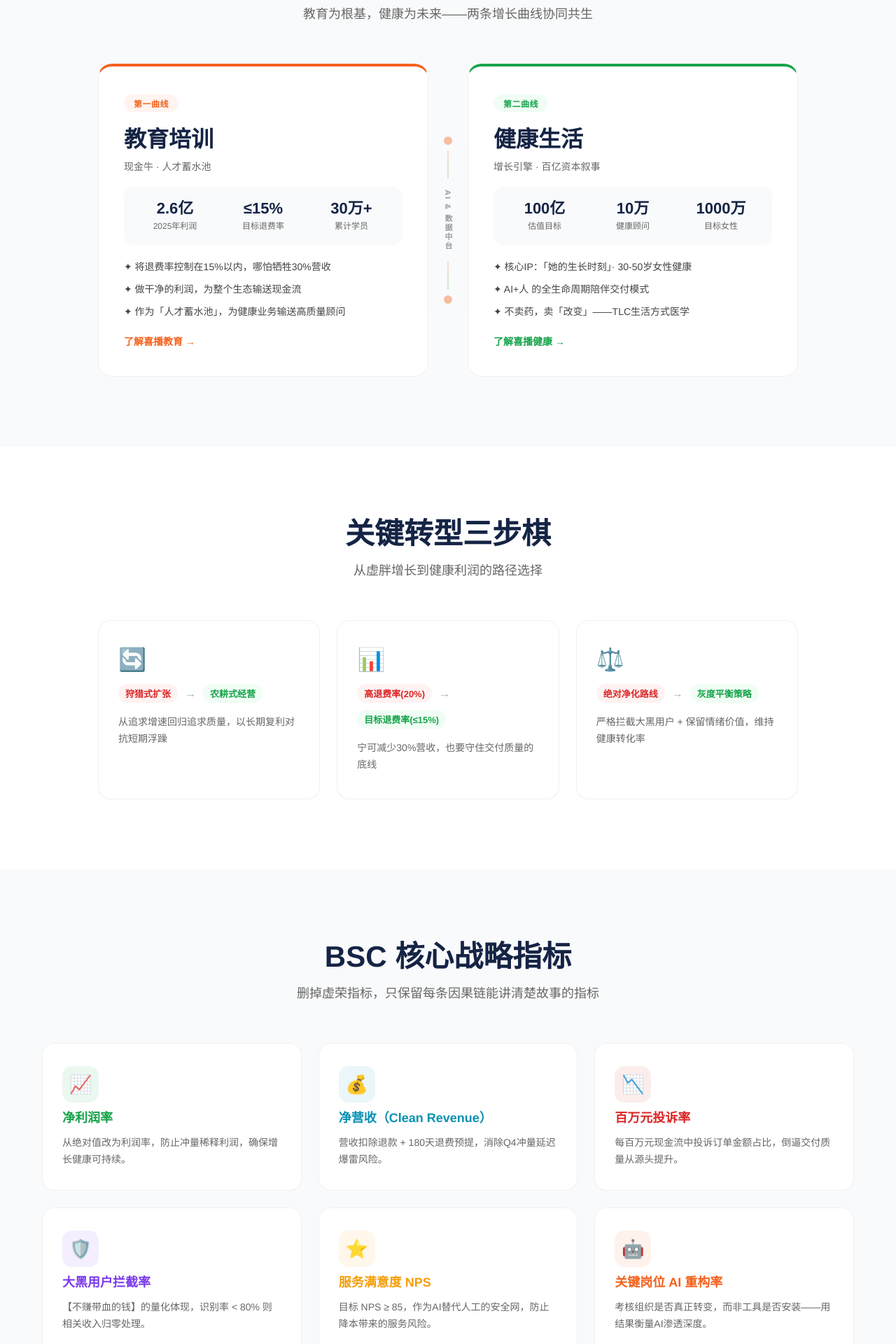
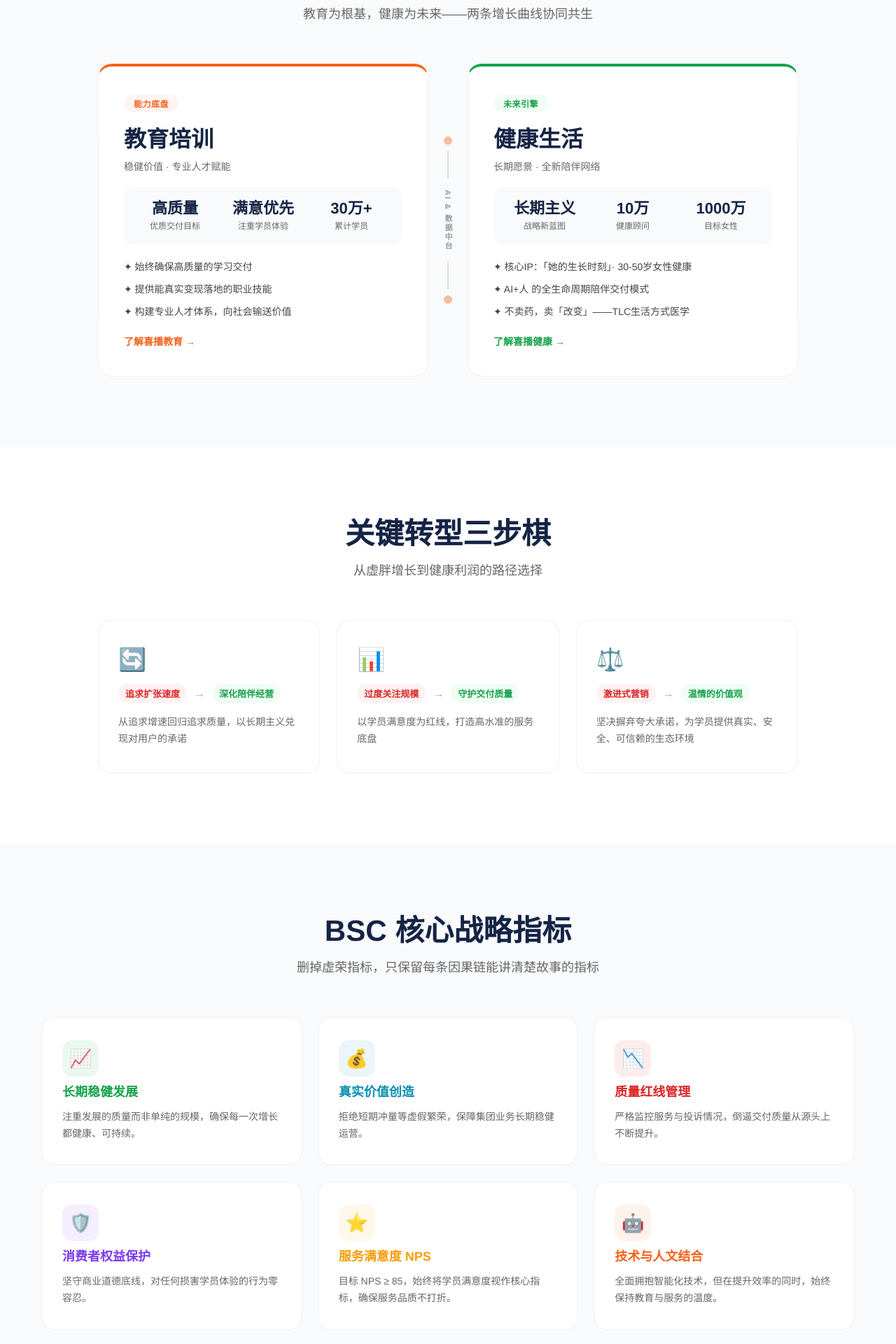
Before and after one commit to xibojituan-svg/xiboweb, a Next.js app: page /vision in a window 1280 px wide. Shown: the part 1580-3500 px from the top of the page at 70% size. Built offline with nearby package versions, Linux system fonts and the light colour scheme.

Commit message:
chore: 优化所有页面对外话术，去除内部视角商业词汇

```diff
--- a/src/app/community/page.tsx
+++ b/src/app/community/page.tsx
@@ -93,7 +93,7 @@ const students = [
         platform: "抖音 + 视频号",
         quote: "餐饮店老板做短视频，没想到比开店更赚钱。课里学的本地生活运营逻辑太实用了，现在店里的探店视频带来70%的新客流量。",
         works: ["成都美食探店系列", "餐饮创业心得", "本地生活运营课"],
-        highlight: "70%新客转化",
+        highlight: "70%新客来源",
     },
     {
         name: "孙碧云",
--- a/src/app/courses/audio-anchor/page.tsx
+++ b/src/app/courses/audio-anchor/page.tsx
@@ -54,7 +54,7 @@ export default function AudioAnchorPage() {
                         <div className={styles.card}>
                             <div className={styles.cardIcon}>💰</div>
                             <h3>变现通路</h3>
-                            <p>直通喜马拉雅 A+ 有声制作平台，助力订单转化。</p>
+                            <p>直通喜马拉雅 A+ 有声制作平台，助力接单变现。</p>
                         </div>
                     </div>
                 </div>
--- a/src/app/courses/video-edit/page.tsx
+++ b/src/app/courses/video-edit/page.tsx
@@ -67,7 +67,7 @@ export default function VideoEditPage() {
                             { t: "初阶：剪辑逻辑与基础", d: "软件安装环境、基本剪辑流程、素材整理技巧" },
                             { t: "中阶：镜头美学与调色", d: "色彩科学、分镜构图、音乐节奏卡点技术" },
                             { t: "高阶：特效制作与合成", d: "关键帧动画、遮罩黑科技、音效转场进阶" },
-                            { t: "终极：商业运营实战", d: "账号定位解析、文案脚本编写、发布推流秘籍" }
+                            { t: "终极：商业运营实战", d: "账号定位解析、文案脚本编写、内容发布运营" }
                         ].map((item, idx) => (
                             <div key={idx} style={{ padding: '24px', background: 'white', borderRadius: '12px', marginBottom: '16px', border: '1px solid #eee' }}>
                                 <h4 style={{ color: 'var(--primary)', marginBottom: '8px' }}>Module 0{idx + 1}</h4>
--- a/src/app/education/page.tsx
+++ b/src/app/education/page.tsx
@@ -199,9 +199,9 @@ export default function EducationPage() {
                         </div>
                         <div className={styles.grid}>
                             {[
-                                { icon: "🎯", title: "真实变现，零虚假承诺", desc: "所有课程以「学员实际变现」为核心KPI，公开真实收益截图与学员故事，不夸大、不承诺不切实际的收入目标。" },
+                                { icon: "🎯", title: "真实分享，零虚假承诺", desc: "所有课程以提升「学员真实收益」为核心目标，公开真实收益截图与学员故事，不夸大、不承诺不切实际的收入。" },
                                 { icon: "🧩", title: "体系化课程，分层精准匹配", desc: "按零基础、有基础、进阶三个层次设计学习路径，避免内容重复与信息轰炸，每个阶段目标清晰可验收。" },
-                                { icon: "🤝", title: "全程陪跑，资源直连平台", desc: "班主任全程督学，课程结束后对接喜马拉雅、抖音、小红书等头部平台的达人扶持计划，机会不断线。" },
+                                { icon: "🤝", title: "全程陪跑，海量平台资源", desc: "班主任全程督学，课程结束后助力对接喜马拉雅、抖音、小红书等头部平台的达人资源，机会不断线。" },
                             ].map((item, i) => (
                                 <div key={i} className={styles.card}>
                                     <div className={styles.cardIcon}>{item.icon}</div>
--- a/src/app/vision/page.tsx
+++ b/src/app/vision/page.tsx
@@ -48,38 +48,38 @@ const basePath = "";
 const bscMetrics = [
     {
         icon: "📈",
-        title: "净利润率",
-        desc: "从绝对值改为利润率，防止冲量稀释利润，确保增长健康可持续。",
+        title: "长期稳健发展",
+        desc: "注重发展的质量而非单纯的规模，确保每一次增长都健康、可持续。",
         color: "#16a34a",
     },
     {
         icon: "💰",
-        title: "净营收（Clean Revenue）",
-        desc: "营收扣除退款 + 180天退费预提，消除Q4冲量延迟爆雷风险。",
+        title: "真实价值创造",
+        desc: "拒绝短期冲量等虚假繁荣，保障集团业务长期稳健运营。",
         color: "#0891b2",
     },
     {
         icon: "📉",
-        title: "百万元投诉率",
-        desc: "每百万元现金流中投诉订单金额占比，倒逼交付质量从源头提升。",
+        title: "质量红线管理",
+        desc: "严格监控服务与投诉情况，倒逼交付质量从源头上不断提升。",
         color: "#dc2626",
     },
     {
         icon: "🛡️",
-        title: "大黑用户拦截率",
-        desc: "【不赚带血的钱】的量化体现，识别率 < 80% 则相关收入归零处理。",
+        title: "消费者权益保护",
+        desc: "坚守商业道德底线，对任何损害学员体验的行为零容忍。",
         color: "#7c3aed",
     },
     {
         icon: "⭐",
         title: "服务满意度 NPS",
-        desc: "目标 NPS ≥ 85，作为AI替代人工的安全网，防止降本带来的服务风险。",
+        desc: "目标 NPS ≥ 85，始终将学员满意度视作核心指标，确保服务品质不打折。",
         color: "#f59e0b",
     },
     {
         icon: "🤖",
-        title: "关键岗位 AI 重构率",
-        desc: "考核组织是否真正转变，而非工具是否安装——用结果衡量AI渗透深度。",
+        title: "技术与人文结合",
+        desc: "全面拥抱智能化技术，但在提升效率的同时，始终保持教育与服务的温度。",
         color: "#f4621c",
     },
 ];
@@ -90,8 +90,8 @@ const businessMatrix = [
         no: "01",
         icon: "🎙️",
         title: "声音与短视频",
-        subtitle: "第一曲线 · 职业技能交付",
-        data: "2025年服务 30万+ 学员",
+        subtitle: "能力底盘 · 职业技能赋能",
+        data: "2025年已服务 30万+ 学员",
         desc: "尽管面临AI冲击，'人的连接'依然无可替代。我们致力于培养懂AI的新媒体人才，以真实的技能交付重建行业信任。",
         color: "#f4621c",
     },
@@ -99,8 +99,8 @@ const businessMatrix = [
         no: "02",
         icon: "🌸",
         title: "她的生长时刻",
-        subtitle: "第二曲线 · 女性健康IP",
-        data: "目标：培养10万名健康顾问",
+        subtitle: "未来引擎 · 女性健康生态",
+        data: "长效陪伴，助力实现健康自主",
         desc: "针对围绝经期与亚健康女性，提供睡眠监测、内分泌调理的生活方式干预。不只是数据监测，更是心理支持系统。",
         color: "#16a34a",
     },
@@ -108,8 +108,8 @@ const businessMatrix = [
         no: "03",
         icon: "🤖",
         title: "AI 生产力工具",
-        subtitle: "能力底座 · AI×人效乘数",
-        data: "AI写作课退费率仅3%-6%",
+        subtitle: "支撑基石 · 效能与体验双提升",
+        data: "用科技让服务更有温度",
         desc: "让普通人通过AI杠杆，实现个人能力的十倍放大。我们用最低的退费率验证了最高的交付满意度。",
         color: "#0891b2",
     },
@@ -117,9 +117,9 @@ const businessMatrix = [
 
 /* ─── 转型路径 ─── */
 const transformSteps = [
-    { from: "狩猎式扩张", to: "农耕式经营", icon: "🔄", desc: "从追求增速回归追求质量，以长期复利对抗短期浮躁" },
-    { from: "高退费率(20%)", to: "目标退费率(≤15%)", icon: "📊", desc: "宁可减少30%营收，也要守住交付质量的底线" },
-    { from: "绝对净化路线", to: "灰度平衡策略", icon: "⚖️", desc: "严格拦截大黑用户 + 保留情绪价值，维持健康转化率" },
+    { from: "追求扩张速度", to: "深化陪伴经营", icon: "🔄", desc: "从追求增速回归追求质量，以长期主义兑现对用户的承诺" },
+    { from: "过度关注规模", to: "守护交付质量", icon: "📊", desc: "以学员满意度为红线，打造高水准的服务底盘" },
+    { from: "激进式营销", to: "温情的价值观", icon: "⚖️", desc: "坚决摒弃夸大承诺，为学员提供真实、安全、可信赖的生态环境" },
 ];
 
 export default function VisionPage() {
@@ -198,7 +198,7 @@ export default function VisionPage() {
                                     2026年，我们的战略非常清晰：从「狩猎式」的快速扩张，转向「农耕式」的长期经营。我们正在构建「教育+健康」的双轮驱动模式——一手抓有声与短视频的职业技能交付，一手抓基于TLC生活方式医学的国民健康服务。
                                 </p>
                                 <p className={visionStyles.ceoText}>
-                                    2025年，我们全年利润2.6亿，但投诉量激增180%，退费率攀升至20%。我们必须正视「高增长下的虚胖」。这一年，我们学到了最重要的一课：<strong>宁可牺牲30%的营收，也要守住交付质量的底线。</strong>
+                                    在过去的快速发展期，我们经历了追求规模带来的阵痛。我们必须正视问题，回归初心。这一年，我们学到了最重要的一课：<strong>宁可放慢脚步，也要坚定地守住高质量交付的底线。</strong>
                                 </p>
                                 <div className={visionStyles.ceoAuthor}>
                                     <div className={visionStyles.ceoAvatar}>蒋</div>
@@ -223,25 +223,25 @@ export default function VisionPage() {
                             {/* 第一曲线 */}
                             <article className={visionStyles.wheelCard} style={{ borderTop: "4px solid #f4621c" }}>
                                 <div className={visionStyles.wheelBadge} style={{ background: "#fff4f0", color: "#f4621c" }}>
-                                    第一曲线
+                                    能力底盘
                                 </div>
                                 <h3 className={visionStyles.wheelTitle}>教育培训</h3>
-                                <div className={visionStyles.wheelRole}>现金牛 · 人才蓄水池</div>
+                                <div className={visionStyles.wheelRole}>稳健价值 · 专业人才赋能</div>
                                 <div className={visionStyles.wheelStats}>
                                     <div className={visionStyles.wheelStat}>
-                                        <strong>2.6亿</strong><span>2025年利润</span>
+                                        <strong>高质量</strong><span>优质交付目标</span>
                                     </div>
                                     <div className={visionStyles.wheelStat}>
-                                        <strong>≤15%</strong><span>目标退费率</span>
+                                        <strong>满意优先</strong><span>注重学员体验</span>
                                     </div>
                                     <div className={visionStyles.wheelStat}>
                                         <strong>30万+</strong><span>累计学员</span>
                                     </div>
                                 </div>
                                 <ul className={visionStyles.wheelPoints}>
-                                    <li>✦ 将退费率控制在15%以内，哪怕牺牲30%营收</li>
-                                    <li>✦ 做干净的利润，为整个生态输送现金流</li>
-                                    <li>✦ 作为「人才蓄水池」，为健康业务输送高质量顾问</li>
+                                    <li>✦ 始终确保高质量的学习交付</li>
+                                    <li>✦ 提供能真实变现落地的职业技能</li>
+                                    <li>✦ 构建专业人才体系，向社会输送价值</li>
                                 </ul>
                                 <a href={`${basePath}/education`} className={visionStyles.wheelLink} style={{ color: "#f4621c" }}>
                                     了解喜播教育 →
@@ -260,13 +260,13 @@ export default function VisionPage() {
                             {/* 第二曲线 */}
                             <article className={visionStyles.wheelCard} style={{ borderTop: "4px solid #16a34a" }}>
                                 <div className={visionStyles.wheelBadge} style={{ background: "#f0fdf4", color: "#16a34a" }}>
-                                    第二曲线
+                                    未来引擎
                                 </div>
                                 <h3 className={visionStyles.wheelTitle}>健康生活</h3>
-                                <div className={visionStyles.wheelRole}>增长引擎 · 百亿资本叙事</div>
+                                <div className={visionStyles.wheelRole}>长期愿景 · 全新陪伴网络</div>
                                 <div className={visionStyles.wheelStats}>
                                     <div className={visionStyles.wheelStat}>
-                                        <strong>100亿</strong><span>估值目标</span>
+                                        <strong>长期主义</strong><span>战略新蓝图</span>
                                     </div>
                                     <div className={visionStyles.wheelStat}>
                                         <strong>10万</strong><span>健康顾问</span>
```
Also changed, not shown: src/app/page.tsx (+10 -10 lines).
